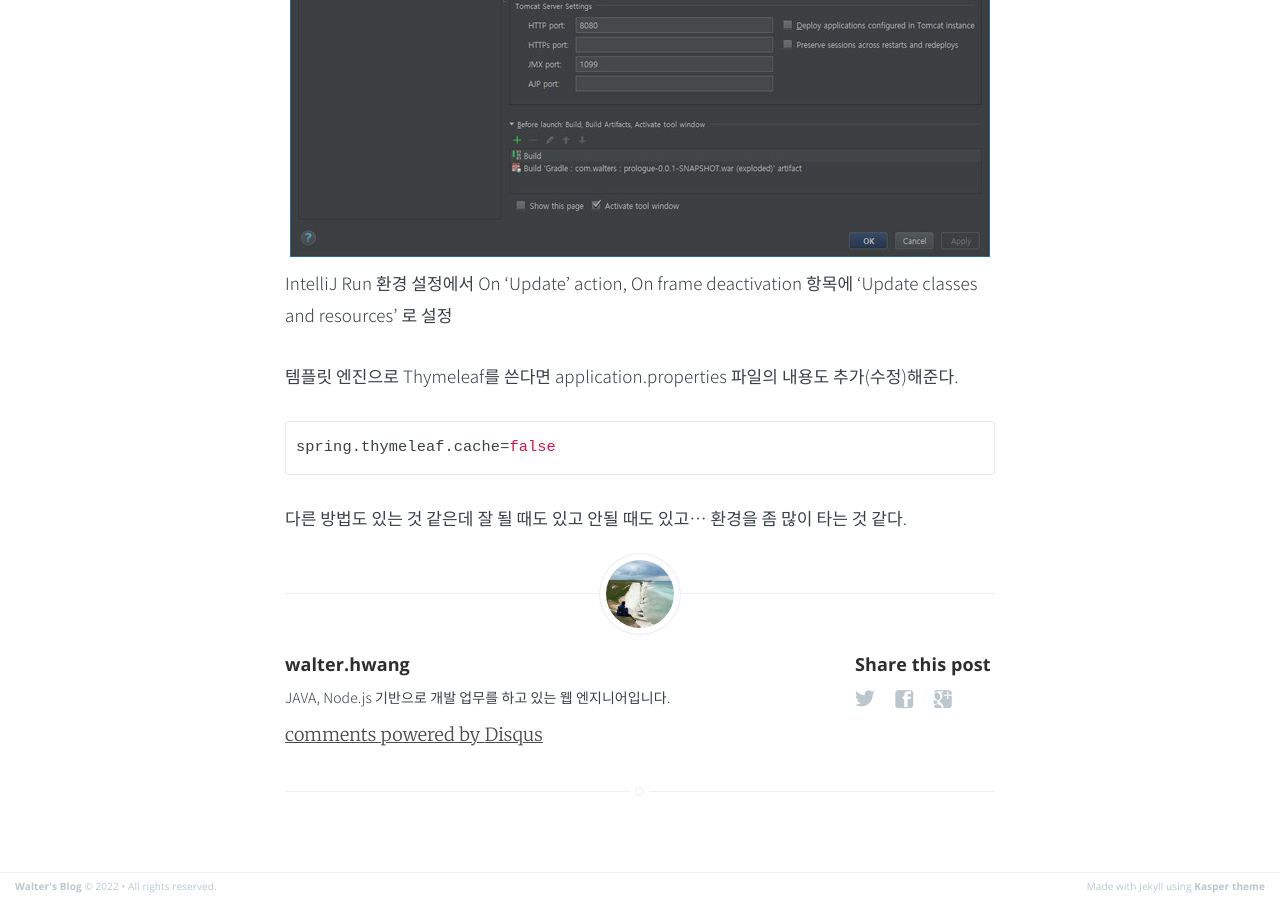
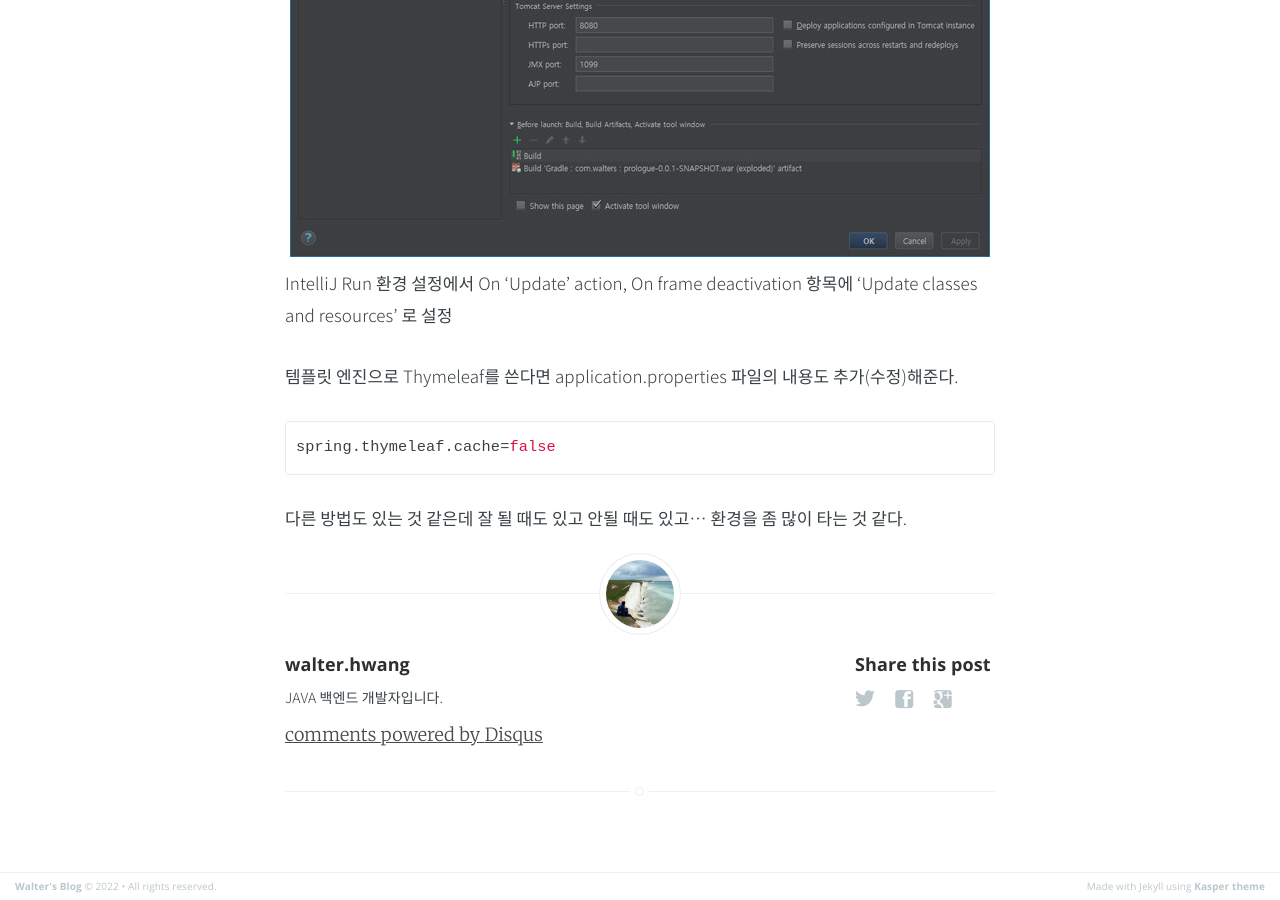
Before and after one commit to lyvius2/lyvius2.github.io, a Jekyll site: the page built from _posts/2018-03-11-java-hotswap.markdown, in a window 1280 px wide and 900 px high, scrolled down 716 px. Built offline with Jekyll 4.4.1, drawn with Linux system fonts in a browser that asks for light colours; comment, search, counter and statistics services are not loaded.

Commit message:
소개 변경

```diff
--- a/_layouts/post.html
+++ b/_layouts/post.html
@@ -73,7 +73,7 @@ post_class: post-template
                     <h4> {{ site.author }} </h4>
                     <!-- Author Bio -->
                     <p>
-                        JAVA, Node.js 기반으로 개발 업무를 하고 있는 웹 엔지니어입니다.
+                        JAVA 백엔드 개발자입니다.
                     </p>
                 </section>
             {% endif %}
```
